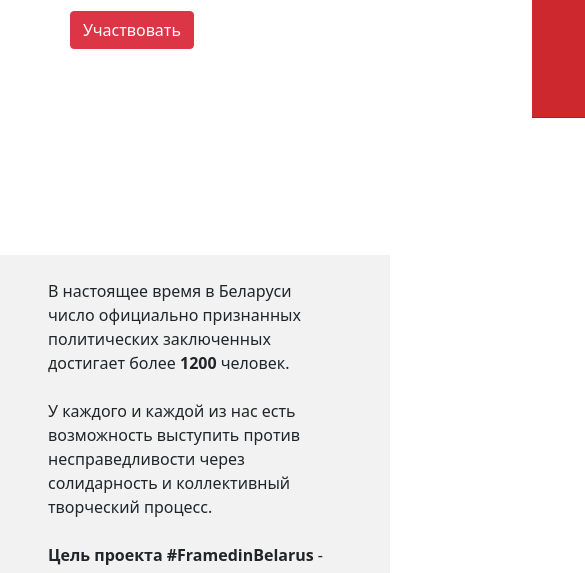
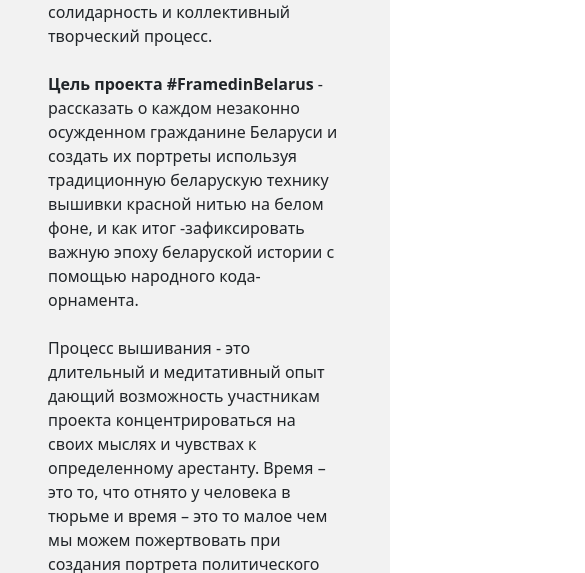
Before and after one commit to promnev/promnev.github.io, a plain HTML site: page index.html in a window 390 px wide. Shown: the part 527-1100 px from the top of the page, 585 px wide, since content can reach past the window. Drawn offline with nearby package versions, Linux system fonts and the light colour scheme.

Commit message:
Update index.html

```diff
--- a/index.html
+++ b/index.html
@@ -38,7 +38,7 @@
 
         </div>
 
-        <div class="container fluid">
+        <div class="container fluid d-none d-lg-block">
         <img class="mb-0 p-0" id="front" src="pictures/new2.png">
         </div>
 
```
